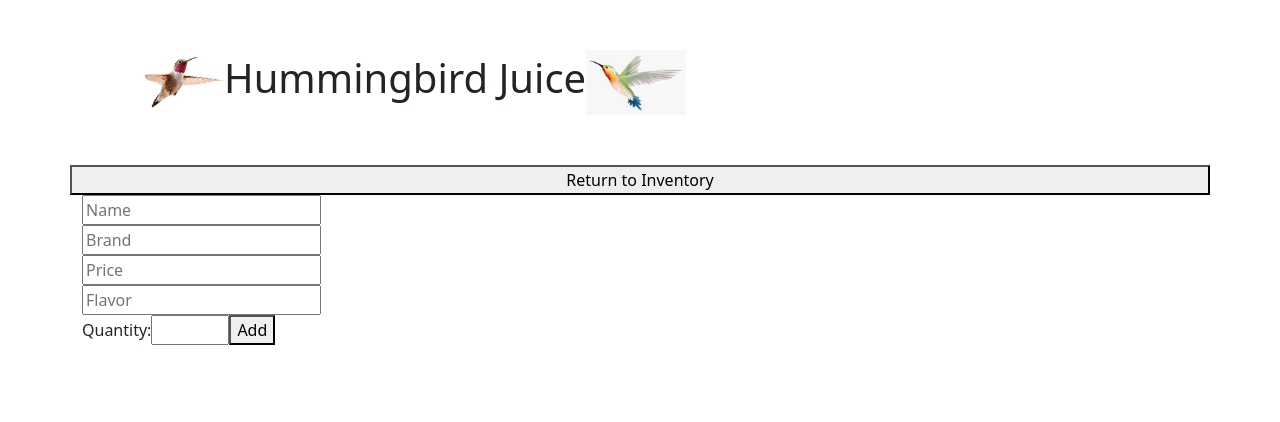
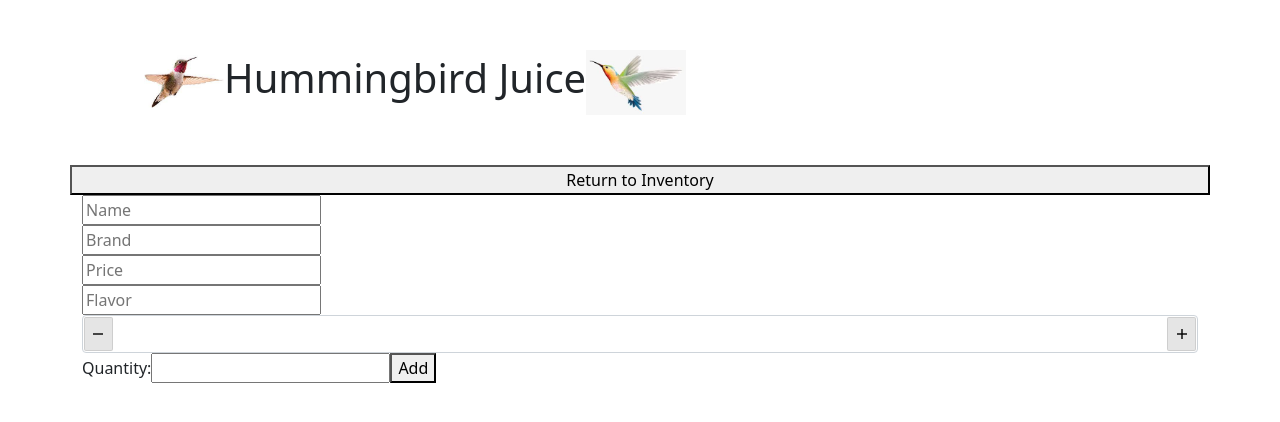
Before and after one commit to jbpawlik/juice-bar, a React (Create React App) app: page / in a window 1280 px wide. Both pictures are taken after a click on the button "New Juice". Shown: the top 422 px of the page. Built offline with nearby package versions, Linux system fonts and the light colour scheme.

Commit message:
add counter bar

```diff
--- a/src/components/Inventory.js
+++ b/src/components/Inventory.js
@@ -45,10 +45,10 @@ function Inventory(props) {
             quantity={juice.quantity}
             id={juice.id}
             key={juice.id}/>
+
         )}
         </div>
         </div>
-        <br></br>
         </div>
     </React.Fragment>
   )
--- a/src/components/JuiceForm.js
+++ b/src/components/JuiceForm.js
@@ -1,6 +1,6 @@
 import React from "react";
 import PropTypes from "prop-types";
-// import NumericInput from "react-numeric-input";
+import NumericInput from "react-numeric-input";
 
 function JuiceForm(props) {
   return (
@@ -35,10 +35,10 @@ function JuiceForm(props) {
         type='number'
         name='quantity'
         placeholder='Quantity'/> */}
-        {/* <NumericInput mobile className='quantity form-control' name='quantity' min={ 0 }
-	max={ 999 }  type='Number'/> */}
+        <NumericInput mobile className='quantity form-control' name='quantity' min={ 0 }
+	max={ 999 }  type='Number'/>
         <label for="quantity">Quantity:</label>
-        <input type="number" id="quantity" name="quantity" min="0" max="5"></input>
+        <input type="number" id="quantity" name="quantity" min="0" max=""></input>
         {/* <div className="input-group plus-minus-input">
           <div className="input-group-button">
             <button type="button" className="button hollow circle" data-quantity="minus" data-field="quantity">
```
